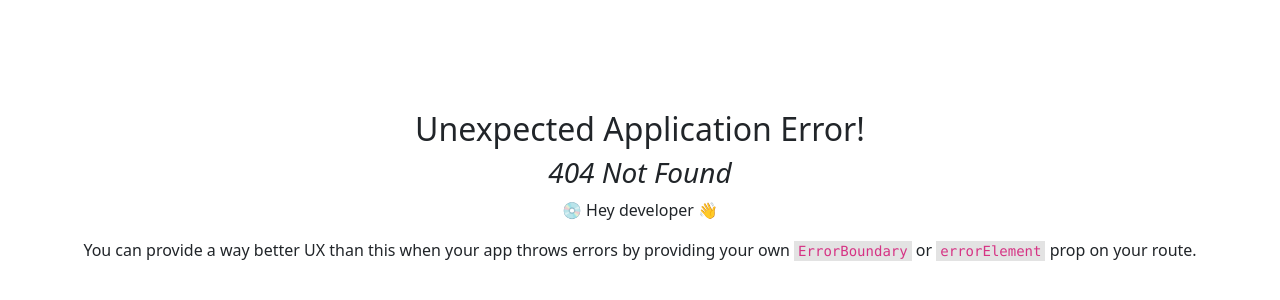
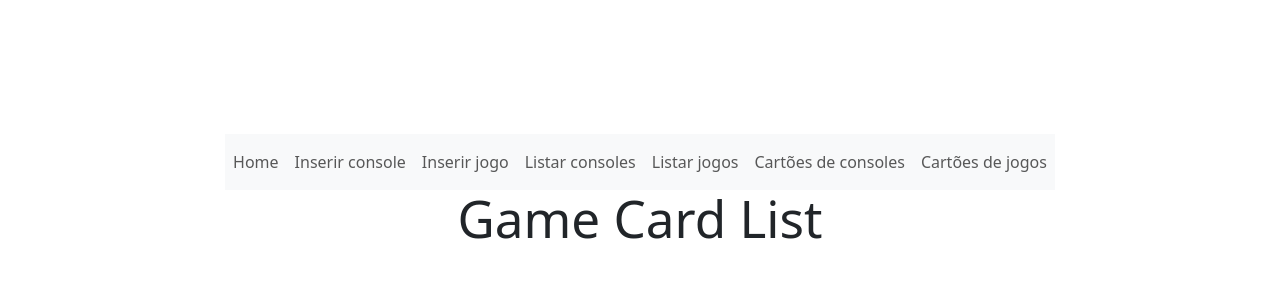
Before and after one commit to hygino82/game-manager, a React (Vite) app in the folder vite-frontend/: page /game-card-list in a window 1280 px wide. Before the commit this address had no page. Shown: the part 206-506 px from the top of the page. Built offline with nearby package versions, Linux system fonts and the light colour scheme.

Commit message:
Criando novas rotas

```diff
--- a/vite-frontend/src/components/NavBar/index.tsx
+++ b/vite-frontend/src/components/NavBar/index.tsx
@@ -3,6 +3,11 @@ export default function Navbar() {
     <nav className="navbar navbar-expand-lg navbar-light bg-light">
       <div className="collapse navbar-collapse" id="navbarNav">
         <ul className="navbar-nav">
+          <li className="nav-item active">
+            <a className="nav-link" href="/">
+              Home
+            </a>
+          </li>
           <li className="nav-item active">
             <a className="nav-link" href="console-insert">
               Inserir console
@@ -24,13 +29,13 @@ export default function Navbar() {
             </a>
           </li>
           <li className="nav-item">
-            <a className="nav-link" href="card-list">
-              Cartões
+            <a className="nav-link" href="console-card-list">
+              Cartões de consoles
             </a>
           </li>
           <li className="nav-item">
-            <a className="nav-link" href="console-form">
-              Formulário de Console
+            <a className="nav-link" href="game-card-list">
+              Cartões de jogos
             </a>
           </li>
         </ul>
--- a/vite-frontend/src/routes/ConsoleForm/index.tsx
+++ b/vite-frontend/src/routes/ConsoleForm/index.tsx
@@ -59,13 +59,6 @@ export default function ConsoleForm() {
     });
   }
 
-  function handleDelete(id: string | undefined) {
-    axios
-      .delete(`${BASE_URL}/console/${id}`)
-      .then(() => setAtualizar(!atualizar))
-      .catch(() => alert('Não é possível remover um console com jogos vinculados!'));
-  }
-
   return (
     <>
       <div className="container">
@@ -103,46 +96,6 @@ export default function ConsoleForm() {
           <input type="submit" value="Cadastrar" className="btn btn-success" />
         </form>
       </div>
-      <hr />
-      <hr />
-      <table className="table table-striped">
-        <thead>
-          <tr>
-            <th scope="col">Nome</th>
-            <th scope="col">Link da imagem</th>
-            <th scope="col">Lançamento</th>
-            <th scope="col">Ações</th>
-          </tr>
-        </thead>
-        <tbody>
-          {consolePage?.content.map(item => {
-            return (
-              <tr key={item.id}>
-                <td>{item.name}</td>
-                <td>{item.imgUrl}</td>
-                <td>{item.releaseYear}</td>
-                <td>
-                  <button
-                    type="submit"
-                    onClick={() => setPlatform(item)}
-                    className="btn btn-primary"
-                  >
-                    Alterar
-                  </button>&nbsp;&nbsp;
-                  <button
-                    type="submit"
-                    onClick={() => handleDelete(item.id)}
-                    className="btn btn-danger"
-                  >
-                    Excluir
-                  </button>
-                </td>
-              </tr>
-            );
-          })}
-
-        </tbody>
-      </table>
     </>
   );
 }
--- /dev/null
+++ b/vite-frontend/src/routes/ConsoleList/index.tsx
@@ -0,0 +1,86 @@
+import { useEffect, useState } from "react";
+import { BASE_URL } from "../../utils/request";
+import { ConsolePageType, ConsoleType } from "../../types/custom-types";
+import axios from "axios";
+
+export default function ConsoleList(){
+  const [consolePage, setConsolePage] = useState<ConsolePageType>();
+
+  const [atualizar, setAtualizar] = useState<boolean>(true);
+
+  const [platform, setPlatform] = useState<ConsoleType>({
+    name: '',
+    imgUrl: '',
+    releaseYear: 0
+  })
+
+  function limparCampos() {
+    setPlatform({
+      name: '',
+      imgUrl: '',
+      releaseYear: 0,
+      id: ''
+    });
+  }
+
+  useEffect(() => {
+    buscarTodos();
+  }, [atualizar]);
+
+  function buscarTodos() {
+    axios.get(`${BASE_URL}/console`).then((result) => {
+      const valores: ConsolePageType = result.data;
+      setConsolePage(valores);
+    });
+  }
+
+  function handleDelete(id: string | undefined) {
+    axios
+      .delete(`${BASE_URL}/console/${id}`)
+      .then(() => setAtualizar(!atualizar))
+      .catch(() => alert('Não é possível remover um console com jogos vinculados!'));
+  }
+
+
+
+  return (
+    <table className="table table-striped">
+        <thead>
+          <tr>
+            <th scope="col">Nome</th>
+            <th scope="col">Link da imagem</th>
+            <th scope="col">Lançamento</th>
+            <th scope="col">Ações</th>
+          </tr>
+        </thead>
+        <tbody>
+          {consolePage?.content.map(item => {
+            return (
+              <tr key={item.id}>
+                <td>{item.name}</td>
+                <td>{item.imgUrl}</td>
+                <td>{item.releaseYear}</td>
+                <td>
+                  <button
+                    type="submit"
+                    onClick={() => setPlatform(item)}
+                    className="btn btn-primary"
+                  >
+                    Alterar
+                  </button>&nbsp;&nbsp;
+                  <button
+                    type="submit"
+                    onClick={() => handleDelete(item.id)}
+                    className="btn btn-danger"
+                  >
+                    Excluir
+                  </button>
+                </td>
+              </tr>
+            );
+          })}
+
+        </tbody>
+      </table>
+  );
+}
--- /dev/null
+++ b/vite-frontend/src/routes/GameCardList/index.tsx
@@ -0,0 +1,5 @@
+export default function GameCardList() {
+  return (
+    <h1>Game Card List</h1>
+  );
+}
--- /dev/null
+++ b/vite-frontend/src/routes/GameForm/index.tsx
@@ -0,0 +1,5 @@
+export default function GameForm(){
+  return(
+    <h1>Game insert form</h1>
+  );
+}
--- /dev/null
+++ b/vite-frontend/src/routes/GameList/index.tsx
@@ -0,0 +1,5 @@
+export default function GameList() {
+  return (
+    <h1>Game List</h1>
+  );
+}
--- /dev/null
+++ b/vite-frontend/src/routes/Home/index.tsx
@@ -0,0 +1,5 @@
+export default function Home() {
+  return (
+    <h1>Game Manager Home Page</h1>
+  );
+}
```
Also changed, not shown: vite-frontend/src/main.tsx (+28 -7 lines).
